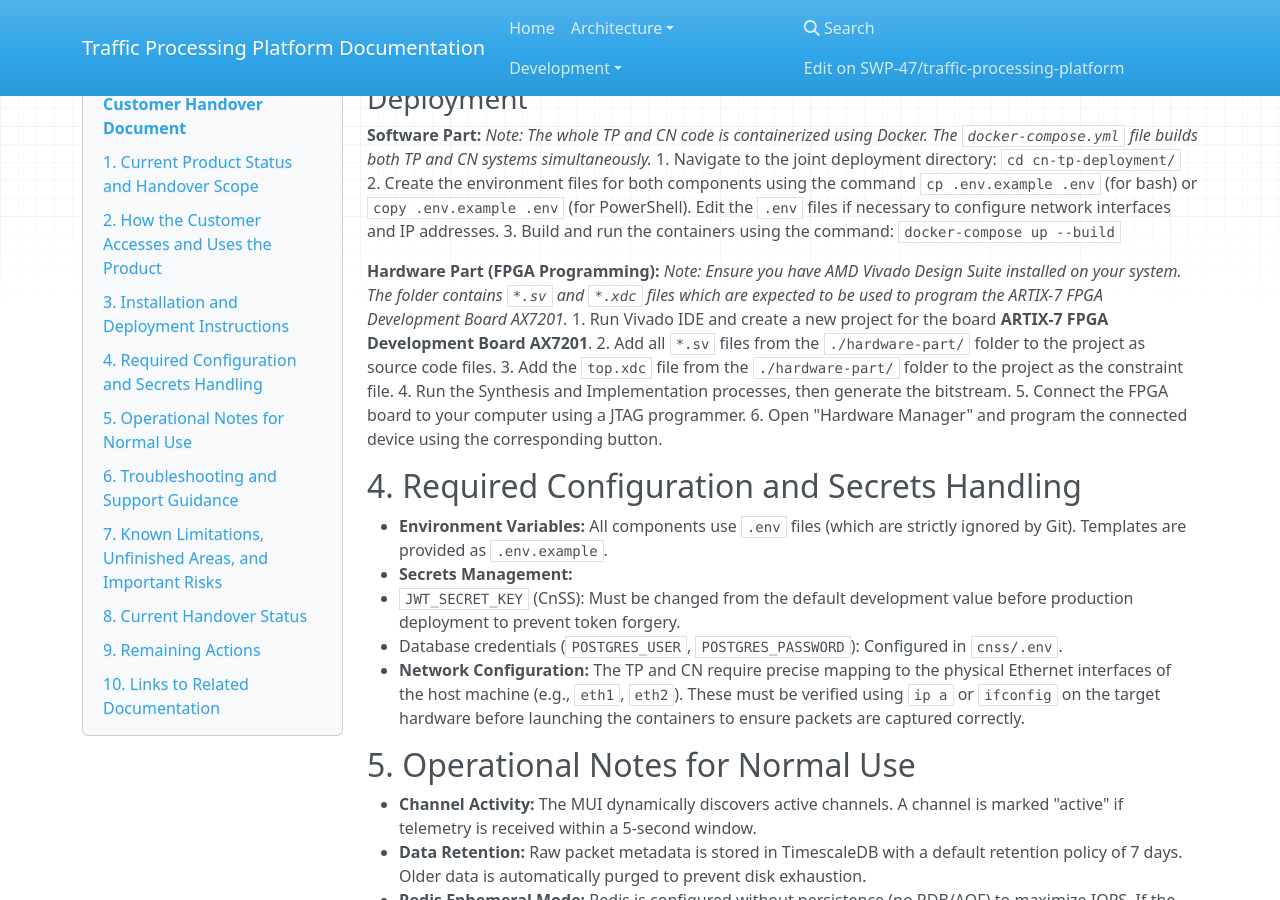
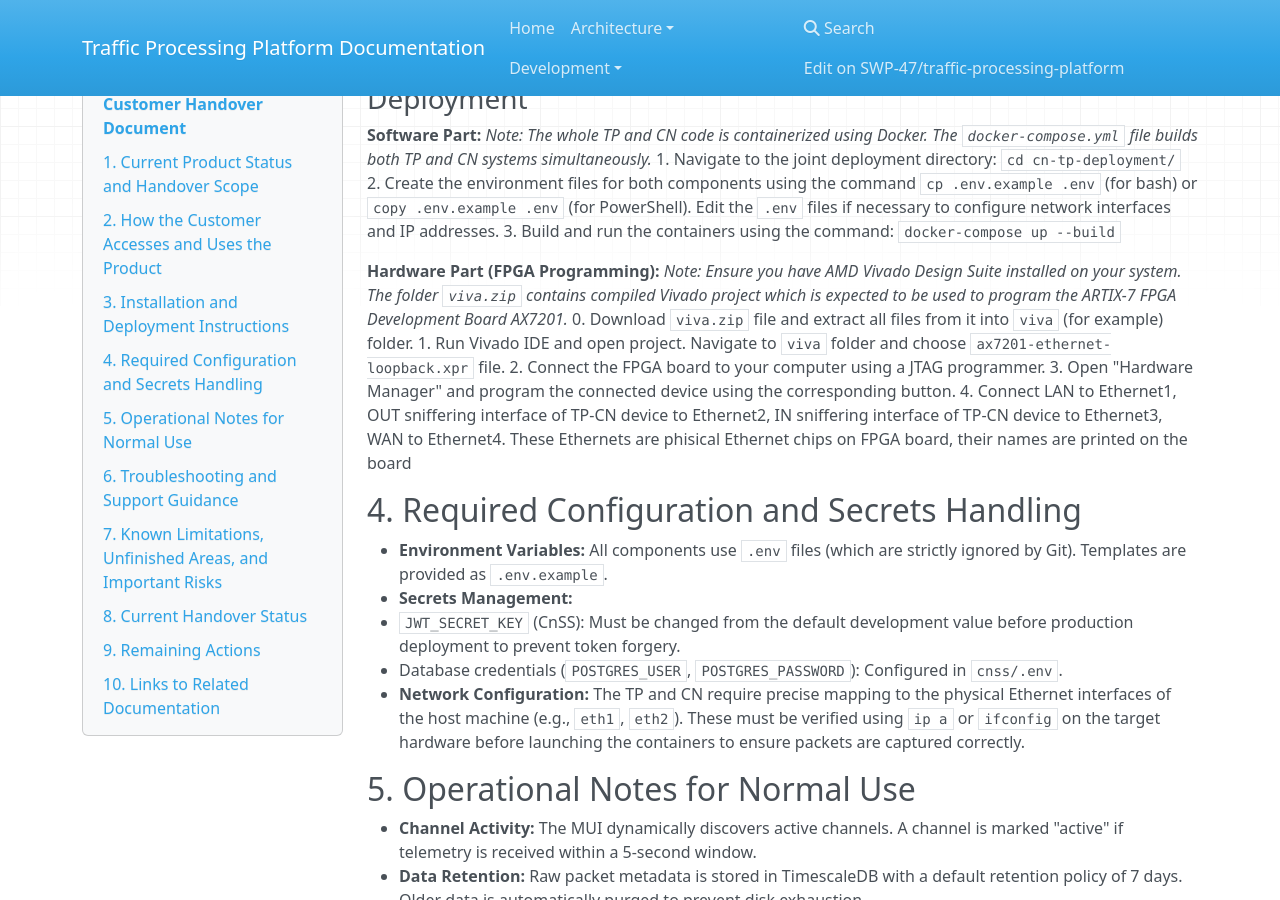
Before and after one commit to SWP-47/traffic-processing-platform, an MkDocs documentation site: the page built from docs/customer-handover.md, in a window 1280 px wide and 900 px high, scrolled down 1884 px. Built offline with MkDocs 1.6.1, drawn with Linux system fonts in a browser that asks for light colours; nearby versions of some CDN libraries.

Commit message:
Update customer-handover.md

```diff
--- a/docs/customer-handover.md
+++ b/docs/customer-handover.md
@@ -80,13 +80,12 @@ make prod
 3. Build and run the containers using the command: `docker-compose up --build`
 
 **Hardware Part (FPGA Programming):**
-*Note: Ensure you have AMD Vivado Design Suite installed on your system. The folder contains `*.sv` and `*.xdc` files which are expected to be used to program the ARTIX-7 FPGA Development Board AX7201.*
-1. Run Vivado IDE and create a new project for the board **ARTIX-7 FPGA Development Board AX7201**.
-2. Add all `*.sv` files from the `./hardware-part/` folder to the project as source code files.
-3. Add the `top.xdc` file from the `./hardware-part/` folder to the project as the constraint file.
-4. Run the Synthesis and Implementation processes, then generate the bitstream.
-5. Connect the FPGA board to your computer using a JTAG programmer.
-6. Open "Hardware Manager" and program the connected device using the corresponding button.
+*Note: Ensure you have AMD Vivado Design Suite installed on your system. The folder `viva.zip` contains compiled Vivado project which is expected to be used to program the ARTIX-7 FPGA Development Board AX7201.*
+0. Download `viva.zip` file and extract all files from it into `viva` (for example) folder.
+1. Run Vivado IDE and open project. Navigate to `viva` folder and choose `ax7201-ethernet-loopback.xpr` file.
+2. Connect the FPGA board to your computer using a JTAG programmer.
+3. Open "Hardware Manager" and program the connected device using the corresponding button.
+4. Connect LAN to Ethernet1, OUT sniffering interface of TP-CN device to Ethernet2, IN sniffering interface of TP-CN device to Ethernet3, WAN to Ethernet4. These Ethernets are phisical Ethernet chips on FPGA board, their names are printed on the board
 
 ## 4. Required Configuration and Secrets Handling
 * **Environment Variables:** All components use `.env` files (which are strictly ignored by Git). Templates are provided as `.env.example`.
```
